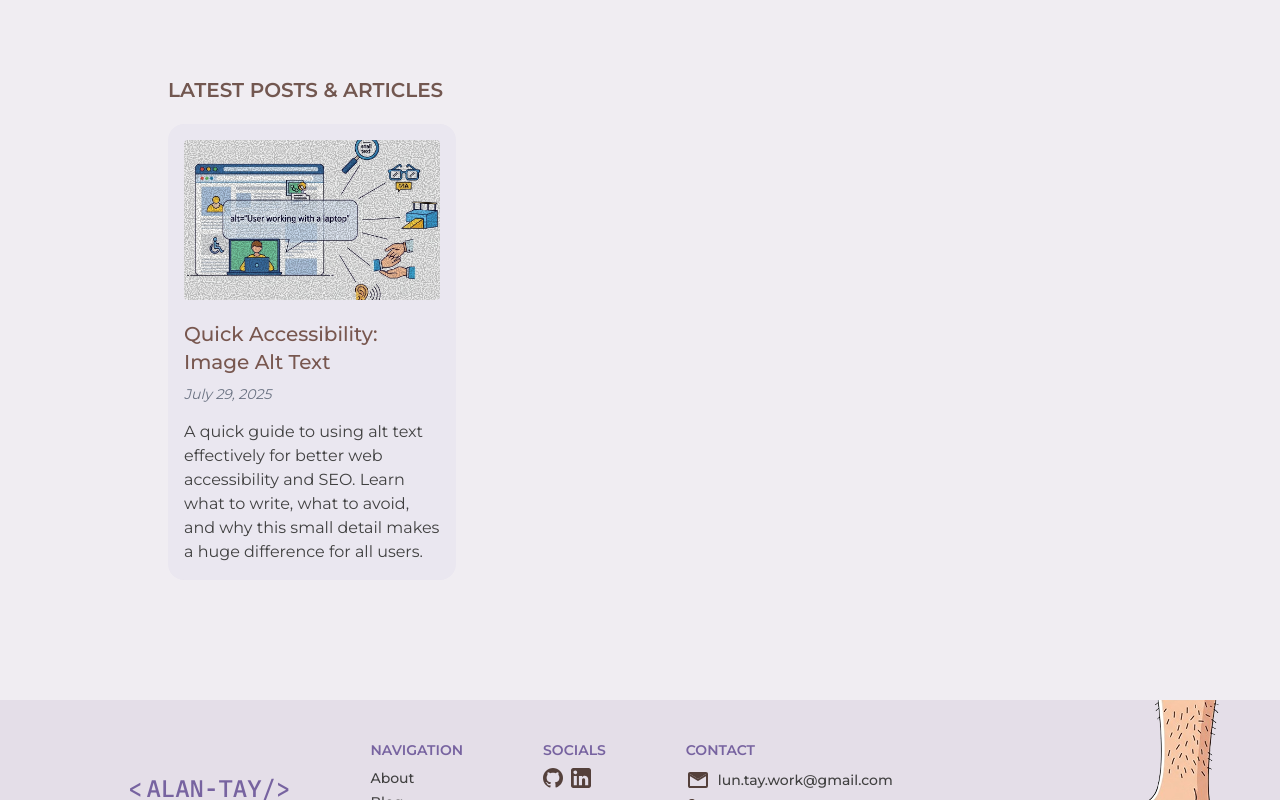
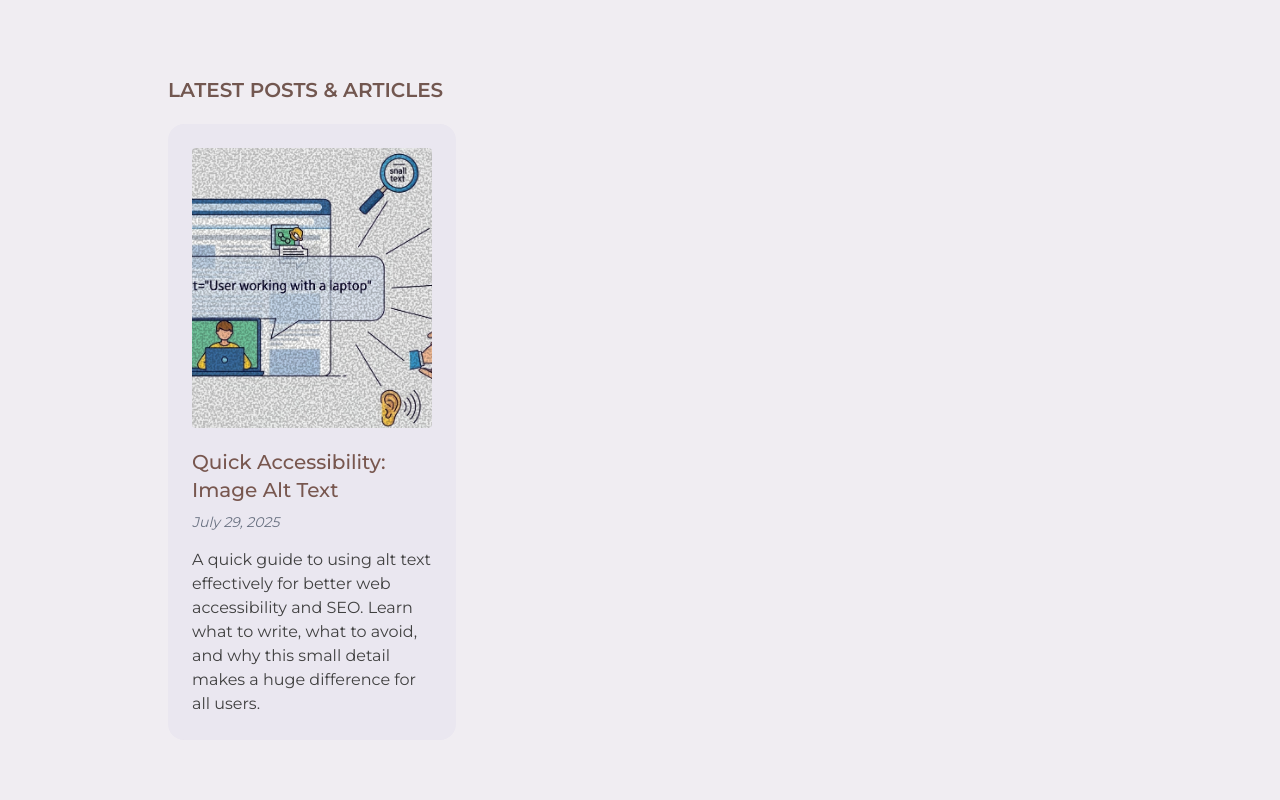
Before and after one commit to alantay/next-pi, a Next.js app: page / in a window 1280 px wide. Shown: the part 1120-1920 px from the top of the page. Built offline with nearby package versions, Linux system fonts and the light colour scheme; what tailwindcss-motion would draw is missing.

Commit message:
remove eslint issue

```diff
--- a/src/app/blog/[slug]/page.tsx
+++ b/src/app/blog/[slug]/page.tsx
@@ -26,21 +26,10 @@ export default async function PostPage({
   const { default: Post, frontmatter } = await import(
     `@/content/blog/${slug}/index.mdx`
   );
-  const { title, date, toc, image, imageAltText } = frontmatter;
+  const { toc } = frontmatter;
 
   return (
     <article className="font-body mx-auto max-w-5xl text-lg">
-      {/* <h1 className="mb-2 font-sans text-3xl font-medium">{title}</h1> */}
-      {/* <p className="mb-4 text-base italic">
-        Last updated on{" "}
-        <strong>
-          {new Date(date).toLocaleDateString("en-US", {
-            year: "numeric",
-            month: "long",
-            day: "numeric",
-          })}
-        </strong>
-      </p> */}
       <div className="mt-5 grid grid-cols-5 gap-14">
         <div className={`${Style.content} col-span-5 lg:col-span-4`}>
           <Post />
--- a/src/features/blog/components/ListBlog/ListBlog.tsx
+++ b/src/features/blog/components/ListBlog/ListBlog.tsx
@@ -1,29 +1,9 @@
-import fs from "fs/promises";
 import Image from "next/image";
 import Link from "next/link";
-import path from "path";
+import { getBlogPosts } from "../../lib";
 
 const ListBlog = async ({ className = "" }: { className?: string }) => {
-  const blogDir = path.join(process.cwd(), "src/content/blog");
-  const entries = await fs.readdir(blogDir, { withFileTypes: true });
-  const posts = await Promise.all(
-    entries.map(async (entry) => {
-      if (entry.isDirectory()) {
-        const slug = entry.name;
-        try {
-          const { frontmatter } = await import(
-            `@/content/blog/${slug}/index.mdx`
-          );
-
-          return { ...frontmatter, slug };
-        } catch (e) {
-          console.warn(e);
-          return null;
-        }
-      }
-    }),
-  );
-
+  const posts = await getBlogPosts();
   return (
     <ul className={`${className}`}>
       {posts.map((post) => {
@@ -31,10 +11,10 @@ const ListBlog = async ({ className = "" }: { className?: string }) => {
         return (
           <li
             key={slug}
-            className="bg-blog-thumbnail dar hover:bg-blog-thumbnail-hover cursor-pointer rounded-2xl p-4 transition-colors duration-500"
+            className="bg-blog-thumbnail dar hover:bg-blog-thumbnail-hover p4 cursor-pointer rounded-2xl transition-colors duration-500 md:p-6"
           >
             <Link href={`/blog/${slug}`}>
-              <div className="relative h-40">
+              <div className="relative h-70">
                 <Image
                   src={image}
                   fill={true}
--- /dev/null
+++ b/src/features/blog/lib/getBlogPosts.ts
@@ -0,0 +1,26 @@
+import fs from "fs/promises";
+import path from "path";
+
+export async function getBlogPosts() {
+  const blogDir = path.join(process.cwd(), "src/content/blog");
+  const entries = await fs.readdir(blogDir, { withFileTypes: true });
+  const posts = await Promise.all(
+    entries.map(async (entry) => {
+      if (entry.isDirectory()) {
+        const slug = entry.name;
+        try {
+          const { frontmatter } = await import(
+            `@/content/blog/${slug}/index.mdx`
+          );
+
+          return { ...frontmatter, slug };
+        } catch (e) {
+          console.warn(e);
+          return null;
+        }
+      }
+    }),
+  );
+
+  return posts;
+}
--- /dev/null
+++ b/src/features/blog/lib/index.ts
@@ -0,0 +1 @@
+export * from "./getBlogPosts";
```
